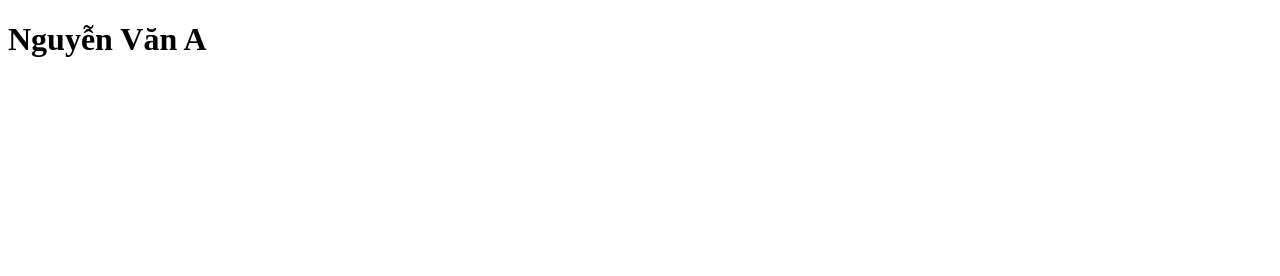
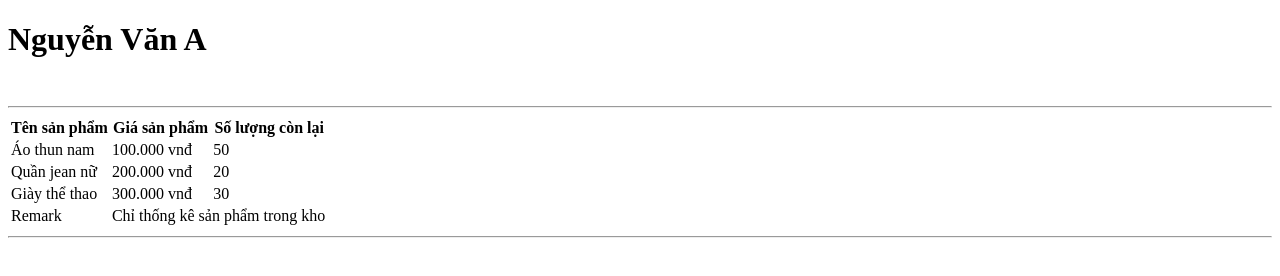
Before and after one commit to thanh2024/team-AB, a plain HTML site: page index.html in a window 1280 px wide. Drawn offline with Linux system fonts and the light colour scheme.

Commit message:
20 commit

```diff
--- a/index.html
+++ b/index.html
@@ -1,5 +1,5 @@
 <!DOCTYPE html>
-<html lang="en">
+<html lang="vn">
   <head>
     <meta charset="UTF-8" />
     <meta name="viewport" content="width=device-width, initial-scale=1.0" />
@@ -7,5 +7,40 @@
   </head>
   <body>
     <h1>Nguyễn Văn A</h1>
+    <br>
+    <hr>
+    <table>
+      <thead>
+        <tr>
+          <th>Tên sản phẩm</th>
+          <th>Giá sản phẩm</th>
+          <th>Số lượng còn lại</th>
+        </tr>
+      </thead>
+      <tbody>
+        <tr>
+          <td>Áo thun nam</td>
+          <td>100.000 vnđ</td>
+          <td>50</td>
+        </tr>
+        <tr>
+          <td>Quần jean nữ</td>
+          <td>200.000 vnđ</td>
+          <td>20</td>
+        </tr>
+        <tr>
+          <td>Giày thể thao</td>
+          <td>300.000 vnđ</td>
+          <td>30</td>
+        </tr>
+      </tbody>
+      <tfoot>
+        <tr>
+          <td>Remark</td>
+          <td colspan="2">Chỉ thống kê sản phẩm trong kho</td>
+        </tr>
+      </tfoot>
+    </table>
+    <hr>
   </body>
 </html>
```
